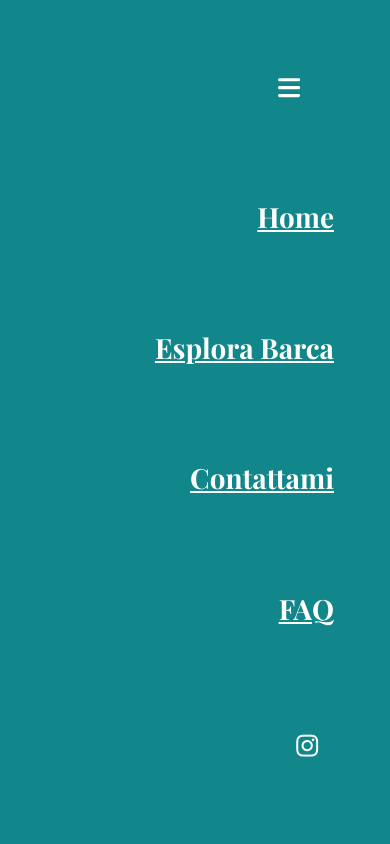
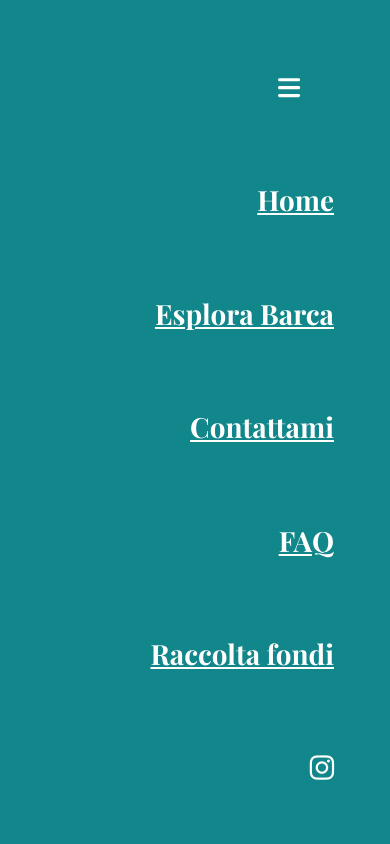
Before and after one commit to takenX10/BoatSweetBoat, a React (Vite) app in the folder client/BoatSweetBoat/: page /faq in a window 390 px wide. Both pictures are taken after a click on the button "Toggle navigation". Shown: the top 844 px of the page. Built offline with nearby package versions, Linux system fonts and the light colour scheme; a web font is replaced by a local one.

Commit message:
added raccolta fondi to mobile navbar

```diff
--- a/client/BoatSweetBoat/src/layouts/Navbar.jsx
+++ b/client/BoatSweetBoat/src/layouts/Navbar.jsx
@@ -83,7 +83,10 @@ export default function Navbar() {
                             <a className="nav-expanded-link fw-bold" href="/faq">FAQ</a>
                         </div>
                         <div className="col-12 m-3">
-                            <a href="https://www.instagram.com/marta_magnano/" class="nav-link">
+                            <a className="nav-expanded-link fw-bold" href="https://www.gofundme.com/f/italiaavela?utm_campaign=p_na+share-sheet&utm_medium=copy_link&utm_source=customer">Raccolta fondi</a>
+                        </div>
+                        <div className="col-12 m-3">
+                            <a href="https://www.instagram.com/marta_magnano/" className="nav-expanded-link fw-bold">
                                 <i class="fab fa-instagram"></i>
                             </a>
                         </div>
```
